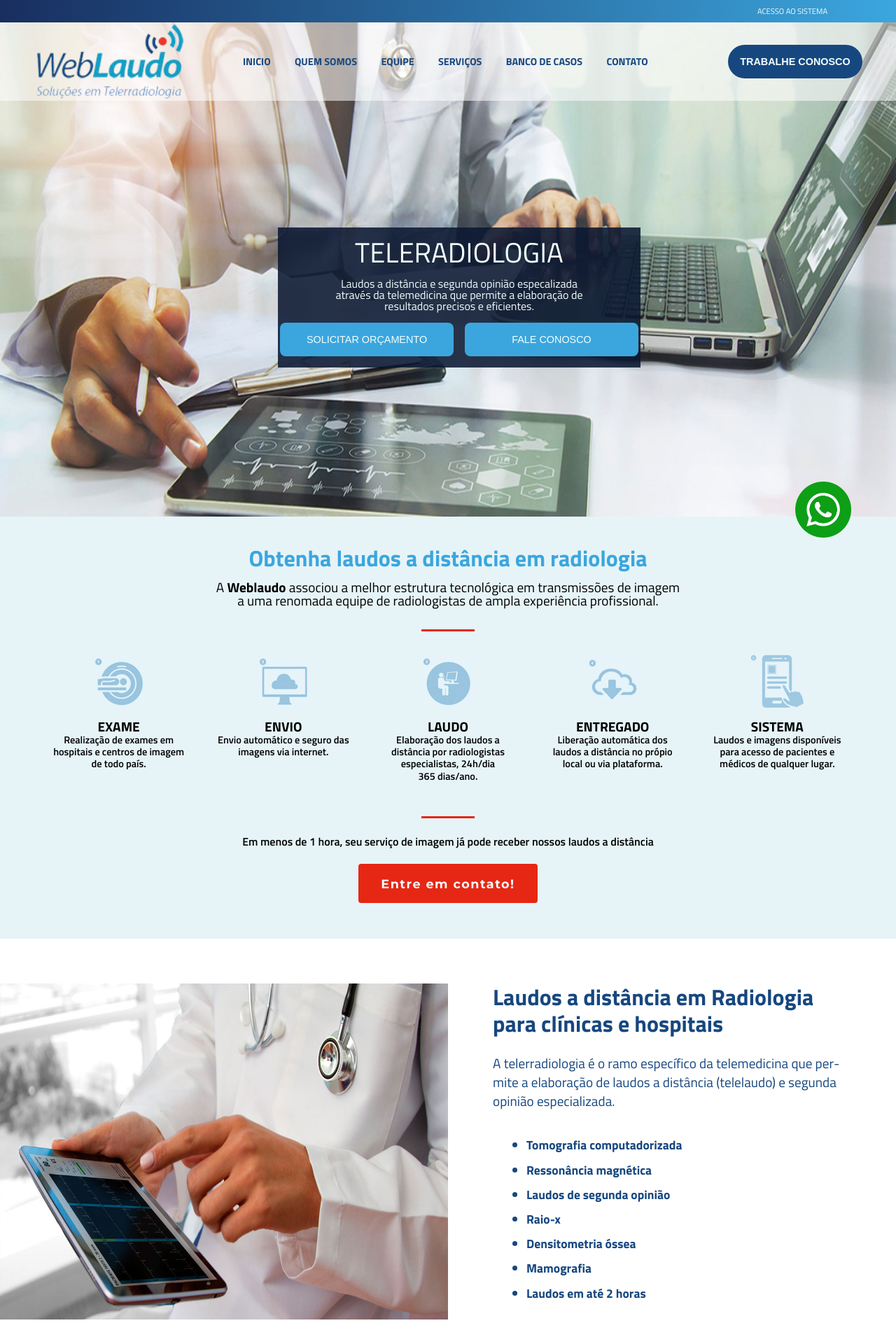
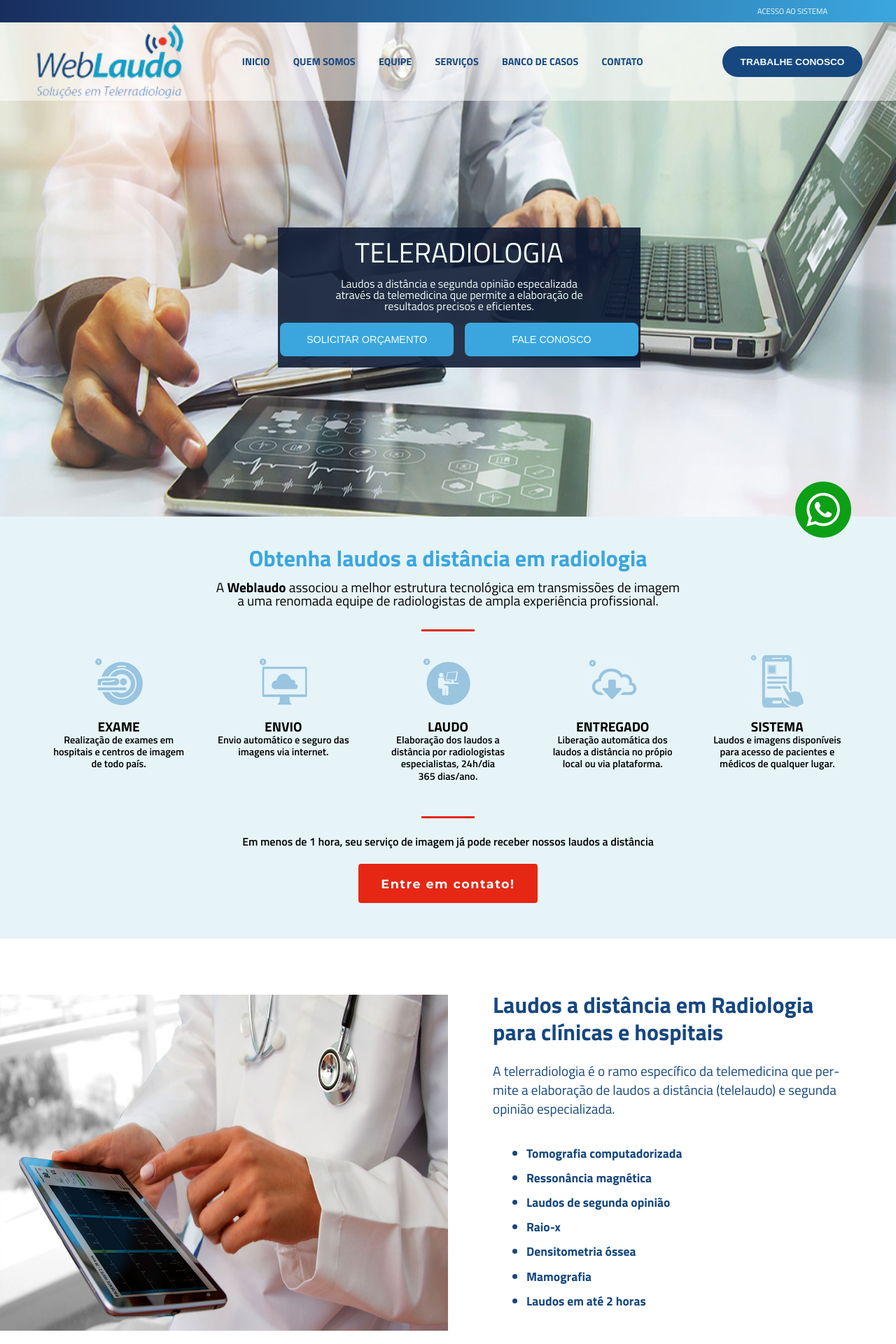
Before and after one commit to RafaelMoid/weblaudo, a WordPress theme: template index.php in a window 1280 px wide. Shown: the top 1920 px of the page at 70% size. Run offline with PHP 8.4 and a stand-in for WordPress, Linux system fonts and the light colour scheme; the site name, menu and one post (Sample post) are stand-ins, and other content is empty; some libraries are stand-ins or nearby versions.

Commit message:
[Fix] CSS Ajustments

```diff
--- a/assets/css/style.css
+++ b/assets/css/style.css
@@ -130,13 +130,13 @@ h4 {
 }
 
 .btn-work-with-us {
-  width: 12rem;
-  height: 3rem;
+  width: 12.5rem;
+  height: 2.75rem;
   border-radius: 3rem;
   background-color: #16477F;
   color: #F2FEFC;
   text-transform: uppercase;
-  font-size: 0.9rem;
+  font-size: 0.85rem;
   font-weight: bold;
   outline: 0cm;
   border: transparent;
@@ -297,7 +297,7 @@ h4 {
   text-align: center;
   justify-content: center;
   background-color: #FFFFFF;
-  height: 38rem;
+  height: 40rem;
 }
 
 .index-sec-3 .sec-3-banner-container {
@@ -314,7 +314,7 @@ h4 {
 
 .index-sec-3 .sec-3-content {
   width: 50%;
-  margin: 4rem 5% 0 5%;
+  margin: 4.7rem 5% 0 5%;
   display: flex;
   flex-direction: column;
   justify-content: flex-start;
--- a/assets/sass/_header.scss
+++ b/assets/sass/_header.scss
@@ -49,13 +49,13 @@
 }
 
 .btn-work-with-us {
-  width: 12rem;
-  height: 3rem;
+  width: 12.5rem;
+  height: 2.75rem;
   border-radius: 3rem;
   background-color: $azul-medio2;
   color: $branco;
   text-transform: uppercase;
-  font-size: 0.9rem;
+  font-size: 0.85rem;
   font-weight: bold;
   outline: 0cm;
   border: transparent;
--- a/assets/sass/_index.scss
+++ b/assets/sass/_index.scss
@@ -153,7 +153,7 @@
   text-align: center;
   justify-content: center;
   background-color: $icons-white;
-  height: 38rem;
+  height: 40rem;
 
   .sec-3-banner-container {
     display: flex;
@@ -169,7 +169,7 @@
 
   .sec-3-content {
       width: 50%;
-      margin: 4rem 5% 0 5%;
+      margin: 4.7rem 5% 0 5%;
       display: flex;
       flex-direction: column;
       justify-content: flex-start;
```
